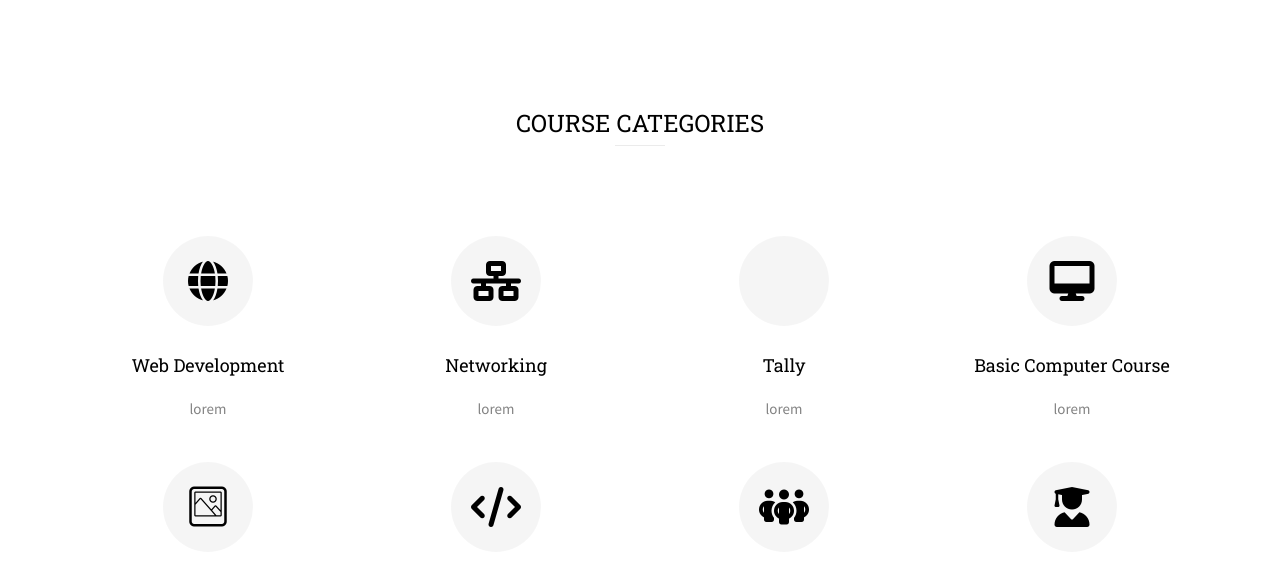
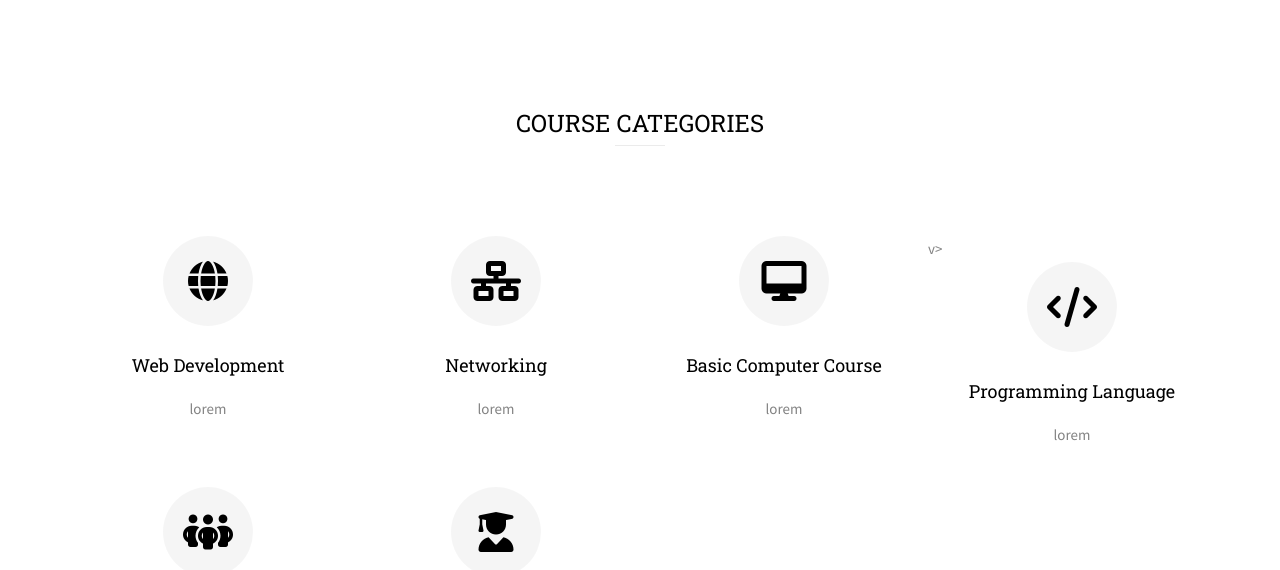
Before and after one commit to Neptok/C_S_E, a Django app: page / in a window 1280 px wide. Shown: the part 765-1335 px from the top of the page. Run offline with Django 4.2, Linux system fonts and the light colour scheme; some libraries are stand-ins or nearby versions; some web fonts are replaced; grey boxes are pictures that could not be loaded.

Commit message:
Update index.html

```diff
--- a/cse/main/templates/index.html
+++ b/cse/main/templates/index.html
@@ -19,7 +19,7 @@
 				   </div>
 			   </div>
 		   </li>
-		   <li style="background-image:{% static "images/bg2.jpg" %};">
+		   <li style="background-image:{% static "images/bg1.jpg" %};">
 			   <div class="overlay-gradient"></div>
 			   <div class="container">
 				   <div class="row">
@@ -33,7 +33,7 @@
 				   </div>
 			   </div>
 		   </li>
-		   <li style="background-image: url({% static 'images/bg3.jpg' %});">
+		   <li style="background-image: url({% static 'images/bg1.jpg' %});">
 			   <div class="overlay-gradient"></div>
 			   <div class="container">
 				   <div class="row">
@@ -83,17 +83,7 @@
 					</div>
 				</div>
 			</div>
-			<div class="col-md-3 col-sm-6 text-center animate-box">
-				<div class="services">
-					<span class="icon">
-						<i class="fa-solid fa-tally"></i>
-					</span>
-					<div class="desc">
-						<h3><a href="#">Tally</a></h3>
-						<p>lorem </p>
-					</div>
-				</div>
-			</div>
+
 			<div class="col-md-3 col-sm-6 text-center animate-box">
 				<div class="services">
 					<span class="icon">
@@ -105,17 +95,7 @@
 					</div>
 				</div>
 			</div>
-			<div class="col-md-3 col-sm-6 text-center animate-box">
-				<div class="services">
-					<span class="icon">
-						<i class="icon-photo"></i>
-					</span>
-					<div class="desc">
-						<h3><a href="#">Graphic Design</a></h3>
-						<p>lorem </p>
-					</div>
-				</div>
-			</div>
+			v>
 			<div class="col-md-3 col-sm-6 text-center animate-box">
 				<div class="services">
 					<span class="icon">
@@ -244,8 +224,8 @@
 					<div class="owl-carousel owl-carousel-fullwidth">
 						<div class="item">
 							<div class="testimony-slide active text-center">
-								<div class="user" style="background-image: url({% static 'images/sir.jpg' %});"></div>
-								<span>Navraj Adhakari<br><small>CEO</small></span>
+								<div class="user" style="background-image: url({% static 'images/bg1.jpg' %});"></div>
+								<span>Monu<br><small>CEO</small></span>
 								<blockquote>
 									<p>&ldquo;Lorem ipsum, dolor sit amet consectetur adipisicing elit. Rerum, similique.&rdquo;</p>
 								</blockquote>
@@ -253,8 +233,8 @@
 						</div>
 						<div class="item">
 							<div class="testimony-slide active text-center">
-								<div class="user" style="background-image: url({% static 'images/person2.jpg' %});"></div>
-								<span>Bipin Pyakurel<br><small>Director</small></span>
+								<div class="user" style="background-image: url({% static 'images/bg1.jpg' %});"></div>
+								<span> Monu<br><small>CEO</small></span>
 								<blockquote>
 									<p>&ldquo;Lorem ipsum, dolor sit amet consectetur adipisicing elit. Rerum, similique.&rdquo;</p>
 								</blockquote>
@@ -262,8 +242,8 @@
 						</div>
 						<div class="item">
 							<div class="testimony-slide active text-center">
-								<div class="user" style="background-image: url({% static 'images/person2.jpg' %});"></div>
-								<span>Monu<br><small>Students</small></span>
+								<div class="user" style="background-image: url({% static 'images/bg1.jpg' %});"></div>
+								<span>Monu<br><small>CEO</small></span>
 								<blockquote>
 									<p>&ldquo;Lorem ipsum, dolor sit amet consectetur adipisicing elit. Rerum, similique.&rdquo;</p>
 								</blockquote>
```
